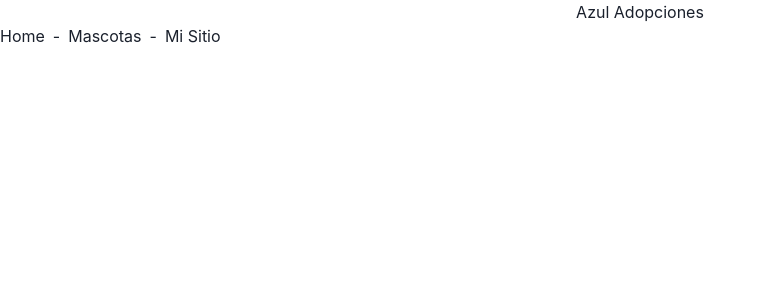
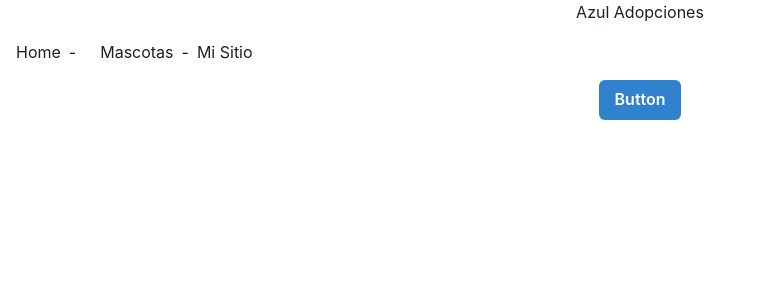
Before and after one commit to FSDSTR1022/adopciones-frontend, a React (Create React App) app: page / in a window 1280 px wide. Shown: the top 300 px of the page, without its empty margins (0-766 px from the left). Built offline with nearby package versions, Linux system fonts and the light colour scheme.

Commit message:
ChakraTheme updated, new element button

```diff
--- a/src/App.js
+++ b/src/App.js
@@ -1,28 +1,18 @@
 import './App.css';
-import { ChakraProvider,
-  theme, Breadcrumb, BreadcrumbItem, BreadcrumbLink, BreadcrumbSeparator } from '@chakra-ui/react'
+import { ChakraProvider,Button, ButtonGroup } from '@chakra-ui/react'
 import Tittle from './Components/Tittle/tittle.js'
+import Menu from './Components/Menu/menu.js'
 
 function App() {
   return (
-    <ChakraProvider theme={theme}>
+    <ChakraProvider >
     <div className="App">
-      <Tittle name = "Adopciones"/>
-      <Breadcrumb separator='-'>
-        <BreadcrumbItem>
-          <BreadcrumbLink href='#'>Home</BreadcrumbLink>
-        </BreadcrumbItem>
-
-        <BreadcrumbItem>
-          <BreadcrumbLink href='pets'>Mascotas</BreadcrumbLink>
-        </BreadcrumbItem>
-
-        <BreadcrumbItem isCurrentPage>
-          <BreadcrumbLink href='myuser'>Mi Sitio</BreadcrumbLink>
-        </BreadcrumbItem>
-</Breadcrumb>
+      <Tittle name = "Adopciones" />
+      <Menu ></Menu>
+      <Button colorScheme='blue'>Button</Button>
     </div>
     </ChakraProvider>
+
   );
 }
 
--- /dev/null
+++ b/src/Components/Menu/menu.js
@@ -0,0 +1,22 @@
+import React from "react";
+import { Breadcrumb, BreadcrumbItem, BreadcrumbLink } from '@chakra-ui/react'
+
+const Menu = () => {
+    return <div>
+        <Breadcrumb separator='-' >
+        <BreadcrumbItem m={2} p={2}>
+        <BreadcrumbLink href='#' >Home</BreadcrumbLink>
+        </BreadcrumbItem>
+
+        <BreadcrumbItem>
+        <BreadcrumbLink href='pets'>Mascotas</BreadcrumbLink>
+        </BreadcrumbItem>
+
+        <BreadcrumbItem isCurrentPage>
+        <BreadcrumbLink href='myuser'>Mi Sitio</BreadcrumbLink>
+        </BreadcrumbItem>
+        </Breadcrumb>
+        </div>
+}
+
+export default Menu
```
